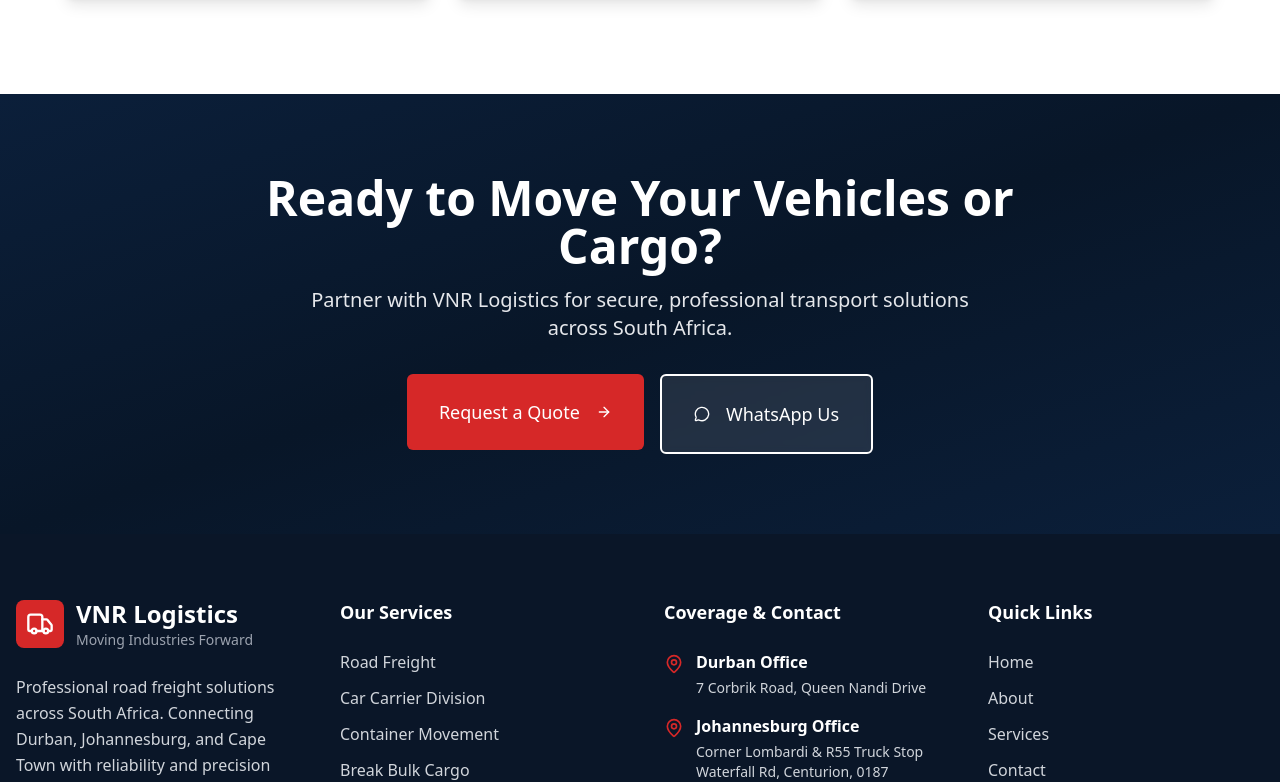
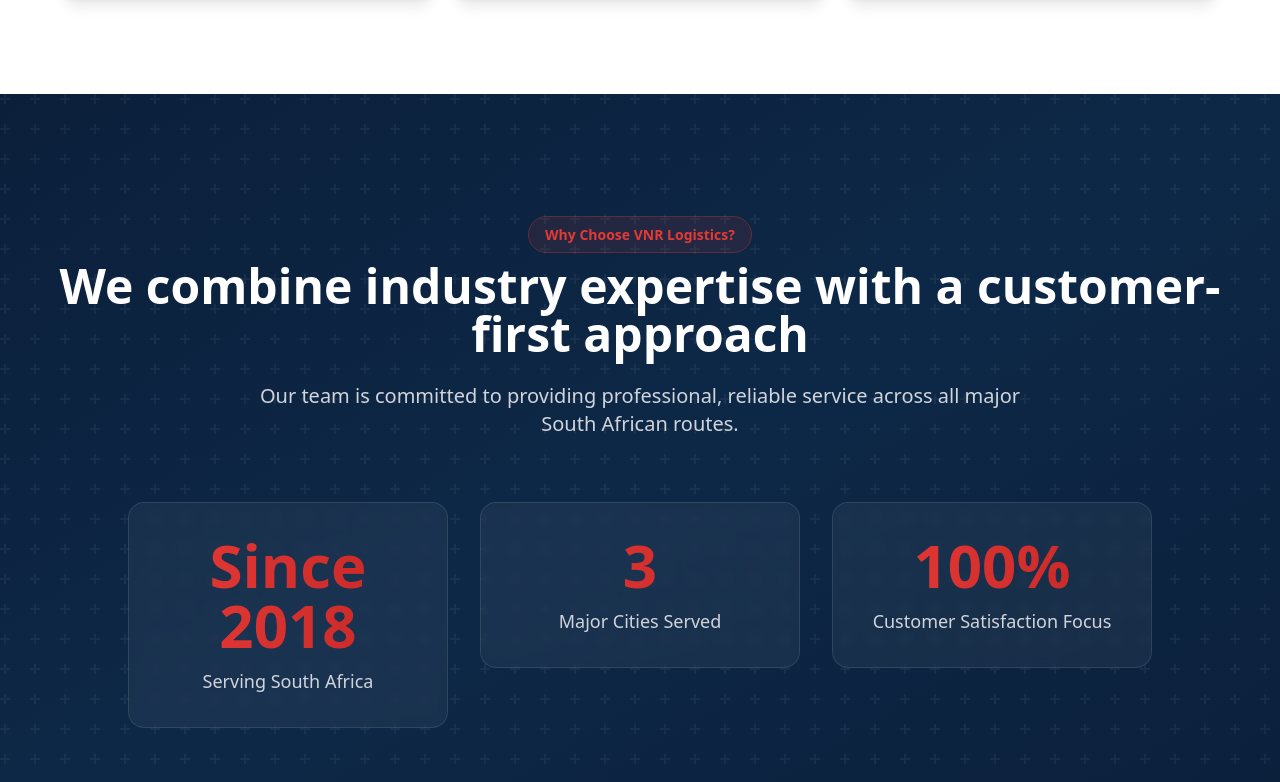
Before and after one commit to SA-Telecoms00/VNR-Logistics, a Next.js app: page /about in a window 1280 px wide. Shown: the part 4694-5476 px from the top of the page. Built offline with nearby package versions, Linux system fonts and the light colour scheme.

Commit message:
Restore WhyChooseSection (stats section) to home and about pages - this is the combined section we created

```diff
--- a/app/about/page.tsx
+++ b/app/about/page.tsx
@@ -15,6 +15,7 @@
   Package,
   ArrowRight,
 } from "lucide-react";
+import WhyChooseSection from "@/components/WhyChooseSection";
 
 const fadeInUp = {
   initial: { opacity: 0, y: 20 },
@@ -371,6 +372,8 @@
           </div>
         </div>
       </section>
+
+      <WhyChooseSection />
     </div>
   );
 }
--- a/app/page.tsx
+++ b/app/page.tsx
@@ -18,6 +18,7 @@
   Check,
 } from "lucide-react";
 import CompanyProfile from "@/components/CompanyProfile";
+import WhyChooseSection from "@/components/WhyChooseSection";
 
 const fadeInUp = {
   initial: { opacity: 0, y: 20 },
@@ -381,6 +382,8 @@
         </div>
       </section>
 
+      <WhyChooseSection />
+
       <section className="py-16 md:py-24">
         <div className="container mx-auto px-4">
           <motion.div
```
